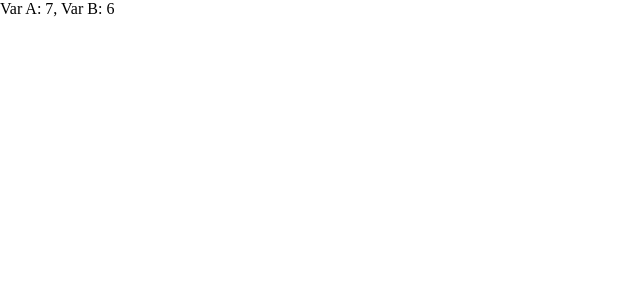
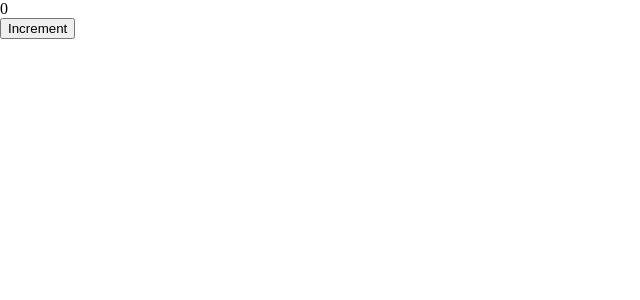
Before and after one commit to wkylin/react-hooks, a React (Create React App) app: page / in a window 1280 px wide. Shown: the top 300 px of the page, without its empty margins (0-640 px from the left). Built offline with nearby package versions, Linux system fonts and the light colour scheme.

Commit message:
react context reducer hooks

```diff
--- a/src/App.js
+++ b/src/App.js
@@ -2,7 +2,7 @@
  * @Author: wkylin.w
  * @Date: 2020-08-02 11:34:05
  * @Last Modified by: wkylin.w
- * @Last Modified time: 2020-09-06 09:25:28
+ * @Last Modified time: 2020-09-06 09:44:33
  */
 import './App.css'
 
@@ -11,7 +11,8 @@ import React from 'react'
 // import ContextStateProviderDemo from './components/useState/useContextStateIndex'
 // import CorrectCodePart1 from './components/useEffect/corretCodePart1'
 // import CorrectCodePart2 from './components/useEffect/corretCodePart2'
-import CorrectCodePart3 from './components/useEffect/correctCodePart3'
+// import CorrectCodePart3 from './components/useEffect/correctCodePart3'
+import UseContextReducerDemo from './components/useContextReducer/UseContextReducerDemo'
 // import MoviesList from './components/langContext/MoviesList'
 // import UseRefApp from './components/useRef/UseRefApp'
 // import LazyFn from './components/LazyFn/LazyFn'
@@ -78,7 +79,8 @@ function App() {
 
   return (
     <>
-      <CorrectCodePart3 />
+      <UseContextReducerDemo />
+      {/* <CorrectCodePart3 /> */}
       {/* <CorrectCodePart2/> */}
       {/* <CorrectCodePart1 /> */}
       {/* <ContextStateProviderDemo /> */}
--- /dev/null
+++ b/src/components/useContextReducer/UseContextReducerDemo.js
@@ -0,0 +1,39 @@
+import React from 'react'
+
+import useContextReducer, {
+  UseContextReducerProvider,
+} from './useContextReducer'
+
+function reducer(state, action) {
+  switch (action.type) {
+    case 'INCREMENT':
+      return state + 1
+    default:
+      return state
+  }
+}
+
+function useCounter() {
+  const [count, dispatch] = useContextReducer('counter', reducer, 0)
+  const increment = () => dispatch({ type: 'INCREMENT' })
+  return { count, increment }
+}
+
+function IncrementButton() {
+  const { increment } = useCounter()
+  return <button onClick={increment}>Increment</button>
+}
+
+function Count() {
+  const { count } = useCounter()
+  return <div>{count}</div>
+}
+
+export default function UseContextReducerDemo() {
+  return (
+    <UseContextReducerProvider>
+      <Count />
+      <IncrementButton />
+    </UseContextReducerProvider>
+  )
+}
--- /dev/null
+++ b/src/components/useContextReducer/useContextReducer.js
@@ -0,0 +1,45 @@
+import React from 'react'
+
+const Context = React.createContext([{}, () => {}])
+
+export const UseContextReducerProvider = ({ children }) => {
+  const state = React.useState({})
+  const value = React.useMemo(() => state, [state[0]])
+  return <Context.Provider value={value}>{children}</Context.Provider>
+}
+
+export default function useContextReducer(
+  contextKey,
+  reducer,
+  initialState,
+  initialAction
+) {
+  const [contextState, setContextState] = React.useContext(Context)
+  let [state] = React.useReducer(reducer, initialState, initialAction)
+
+  if (contextState[contextKey] != null) {
+    state = contextState[contextKey]
+  }
+
+  const dispatch = (action) =>
+    setContextState((prevState) =>
+      Object.assign({}, prevState, {
+        [contextKey]: reducer(prevState[contextKey], action),
+      })
+    )
+
+  React.useLayoutEffect(() => {
+    if (contextState[contextKey] == null && state != null) {
+      setContextState((prevState) => {
+        if (prevState[contextKey] == null) {
+          return Object.assign({}, prevState, {
+            [contextKey]: state,
+          })
+        }
+        return prevState
+      })
+    }
+  }, [contextKey])
+
+  return [state, dispatch]
+}
```
